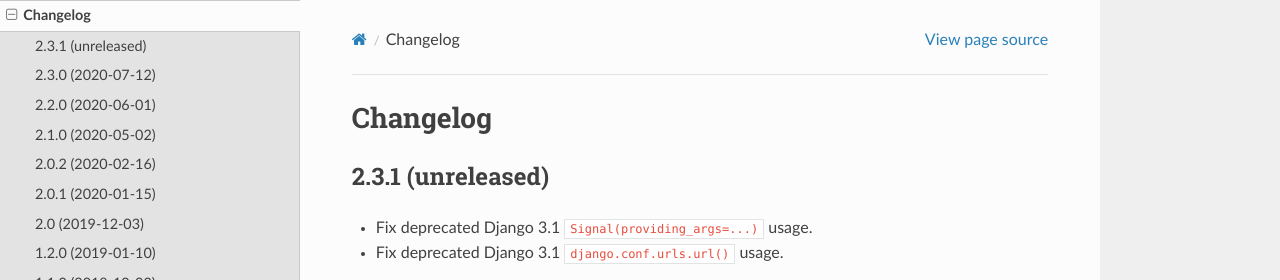
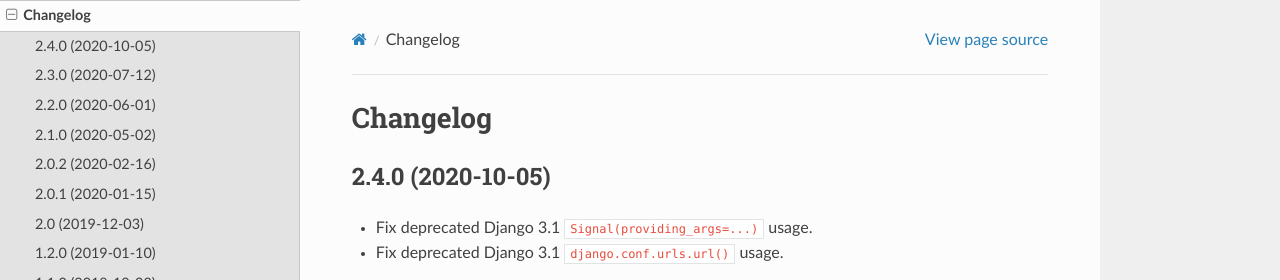
Before and after one commit to django-import-export/django-import-export, a Sphinx documentation site: the page built from docs/changelog.rst, in a window 1280 px wide and 900 px high. Shown: the top 280 px of the window. Built offline with Sphinx 7.4.7 and the Read the Docs theme 2.0.0, drawn with Linux system fonts in a browser that asks for light colours.

Commit message:
Update changelog.

```diff
--- a/docs/changelog.rst
+++ b/docs/changelog.rst
@@ -2,7 +2,7 @@ Changelog
 =========
 
 
-2.3.1 (unreleased)
+2.4.0 (2020-10-05)
 ------------------
 
 - Fix deprecated Django 3.1 ``Signal(providing_args=...)`` usage.
```
